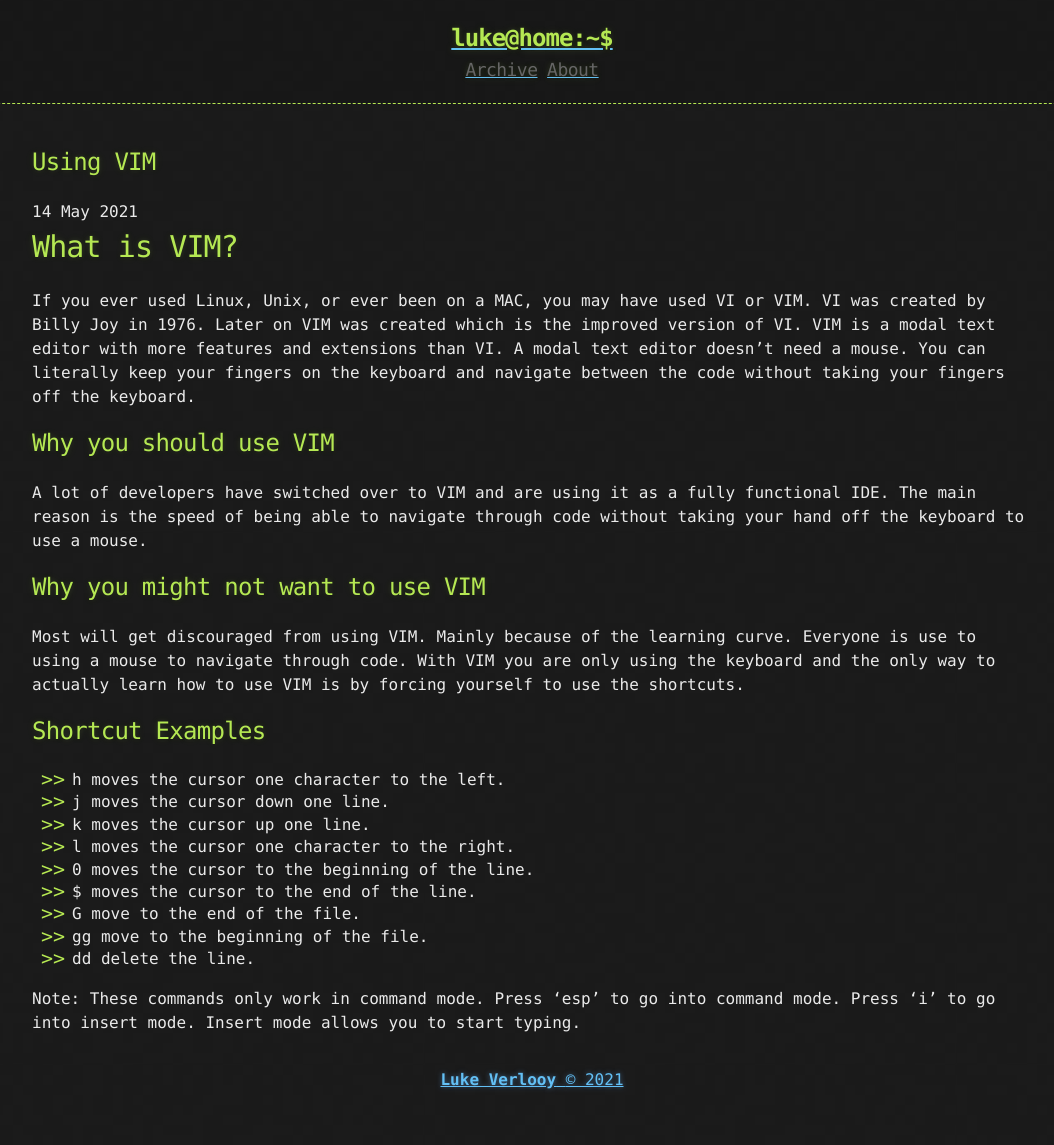
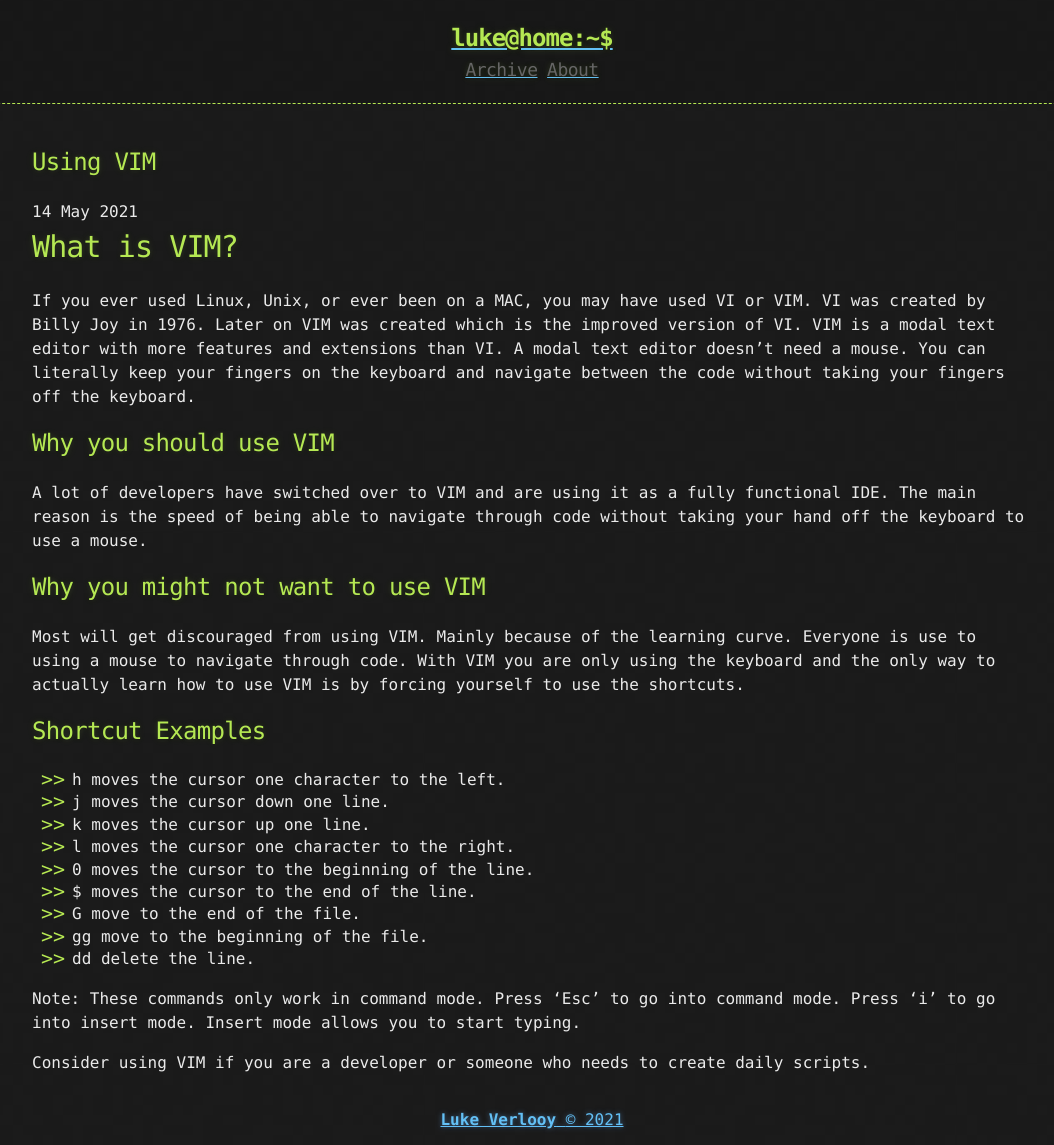
Before and after one commit to verlooy/verlooy.github.io, a Jekyll site: the page built from _posts/2021-05-14-blog3.md, in a window 1280 px wide. Shown: the whole page, without its empty margins (108-1162 px from the left). Built offline with Jekyll 4.4.1, drawn with Linux system fonts in a browser that asks for light colours; before the commit the page ends 1105 px from its top, so only the background shows below that.

Commit message:
changed blog3

```diff
--- a/_posts/2021-05-14-blog3.md
+++ b/_posts/2021-05-14-blog3.md
@@ -25,4 +25,6 @@ Most will get discouraged from using VIM. Mainly because of the learning curve.
 - gg move to the beginning of the file.
 - dd delete the line.
 
-Note: These commands only work in command mode. Press 'esp' to go into command mode. Press 'i' to go into insert mode. Insert mode allows you to start typing.
+Note: These commands only work in command mode. Press 'Esc' to go into command mode. Press 'i' to go into insert mode. Insert mode allows you to start typing.
+
+Consider using VIM if you are a developer or someone who needs to create daily scripts.
```
